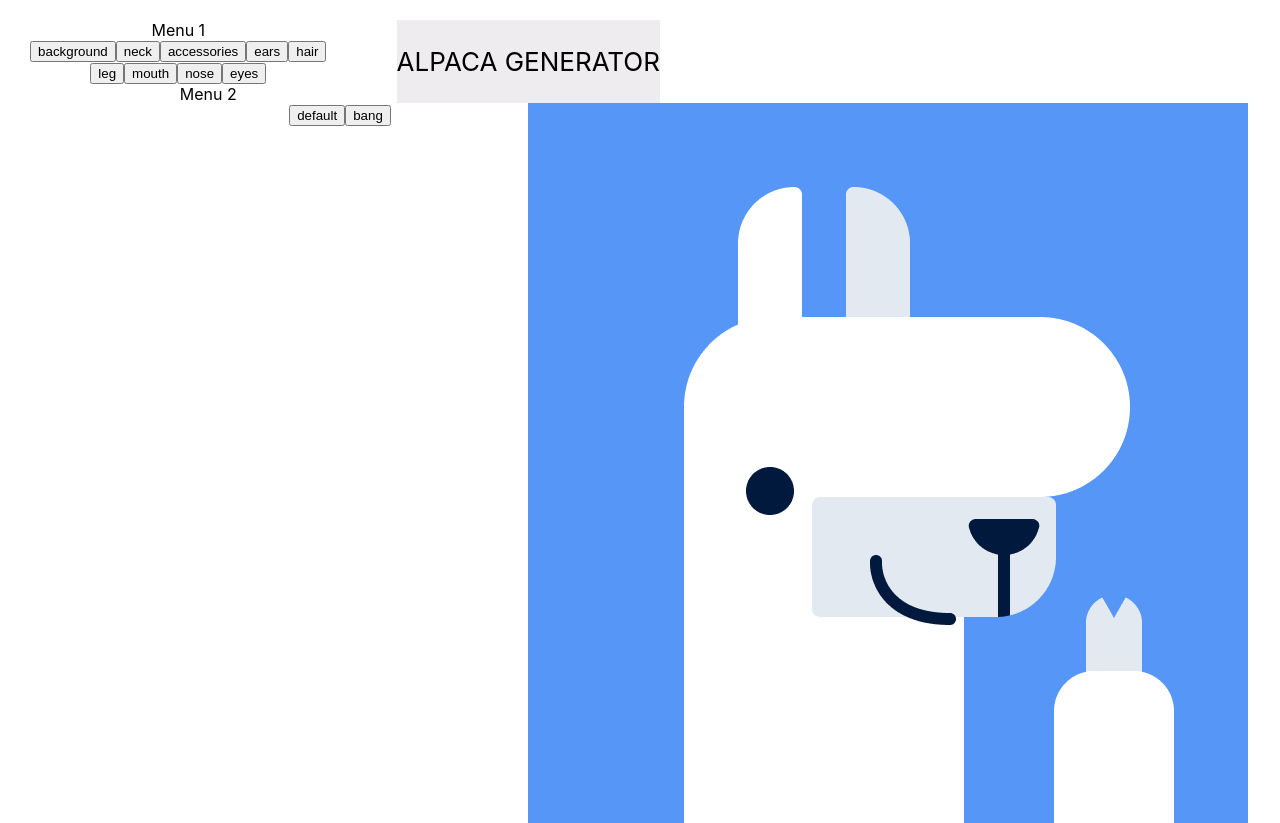
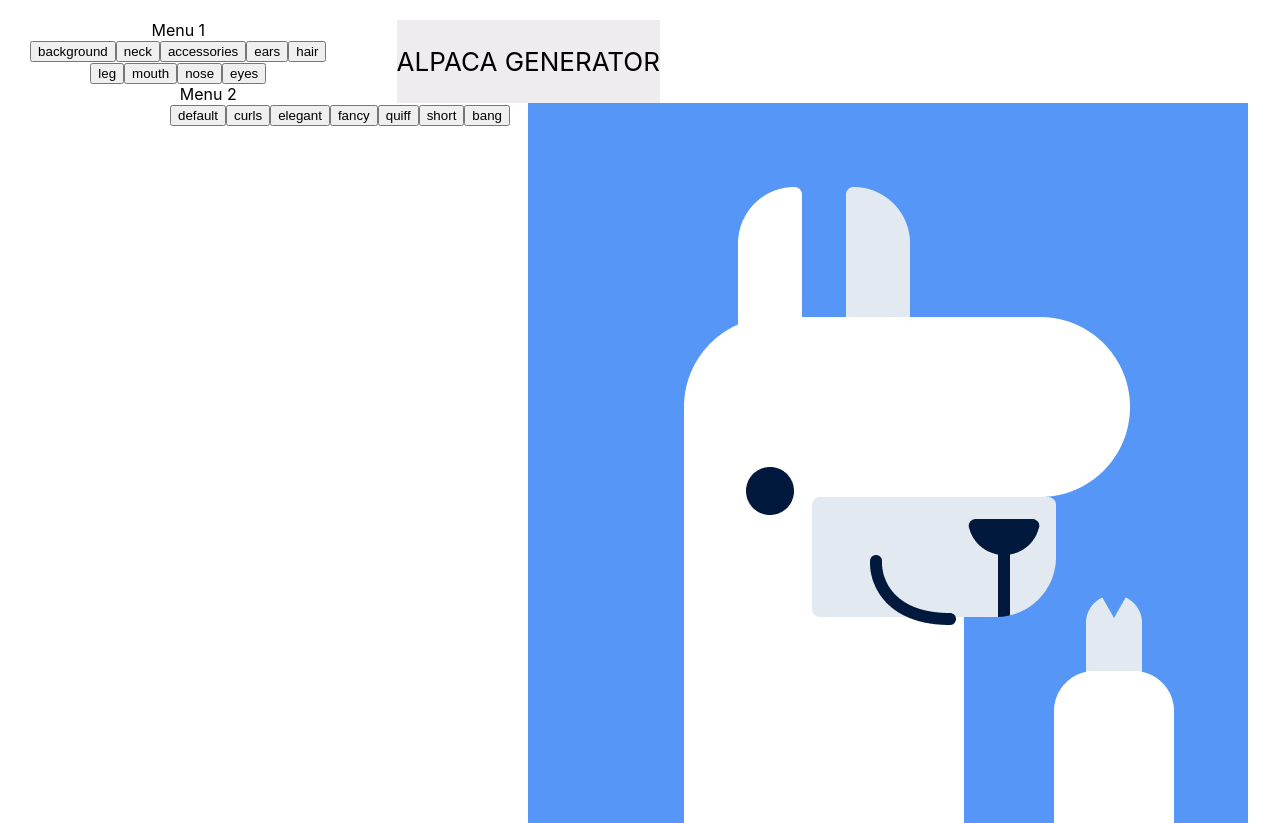
Before and after one commit to Crittenbach1/alpaca-image-generator, a React (Create React App) app: page / in a window 1280 px wide. Both pictures are taken after a click on the button "hair". Built offline with nearby package versions, Linux system fonts and the light colour scheme.

Commit message:
updated all hair buttons

```diff
--- a/src/App.js
+++ b/src/App.js
@@ -110,7 +110,13 @@ function App() {
                      <button onClick={() => setEars("tiltbackward")}>tiltbackward</button>,
                      <button onClick={() => setEars("tiltforward")}>tiltforward</button>]
            case 'hair':
-             return [<button onClick={() => setHair("default")}>default</button>, <button onClick={() => setHair("bang")}>bang</button>]
+             return [<button onClick={() => setHair("default")}>default</button>,
+                     <button onClick={() => setHair("curls")}>curls</button>,
+                     <button onClick={() => setHair("elegant")}>elegant</button>,
+                     <button onClick={() => setHair("fancy")}>fancy</button>,
+                     <button onClick={() => setHair("quiff")}>quiff</button>,
+                     <button onClick={() => setHair("short")}>short</button>,
+                     <button onClick={() => setHair("bang")}>bang</button>]
            case 'leg':
              return [<button onClick={() => setLeg("default")}>default</button>, <button onClick={() => setLeg("bubbletea")}>bubbletea</button>]
            case 'mouth':
```
